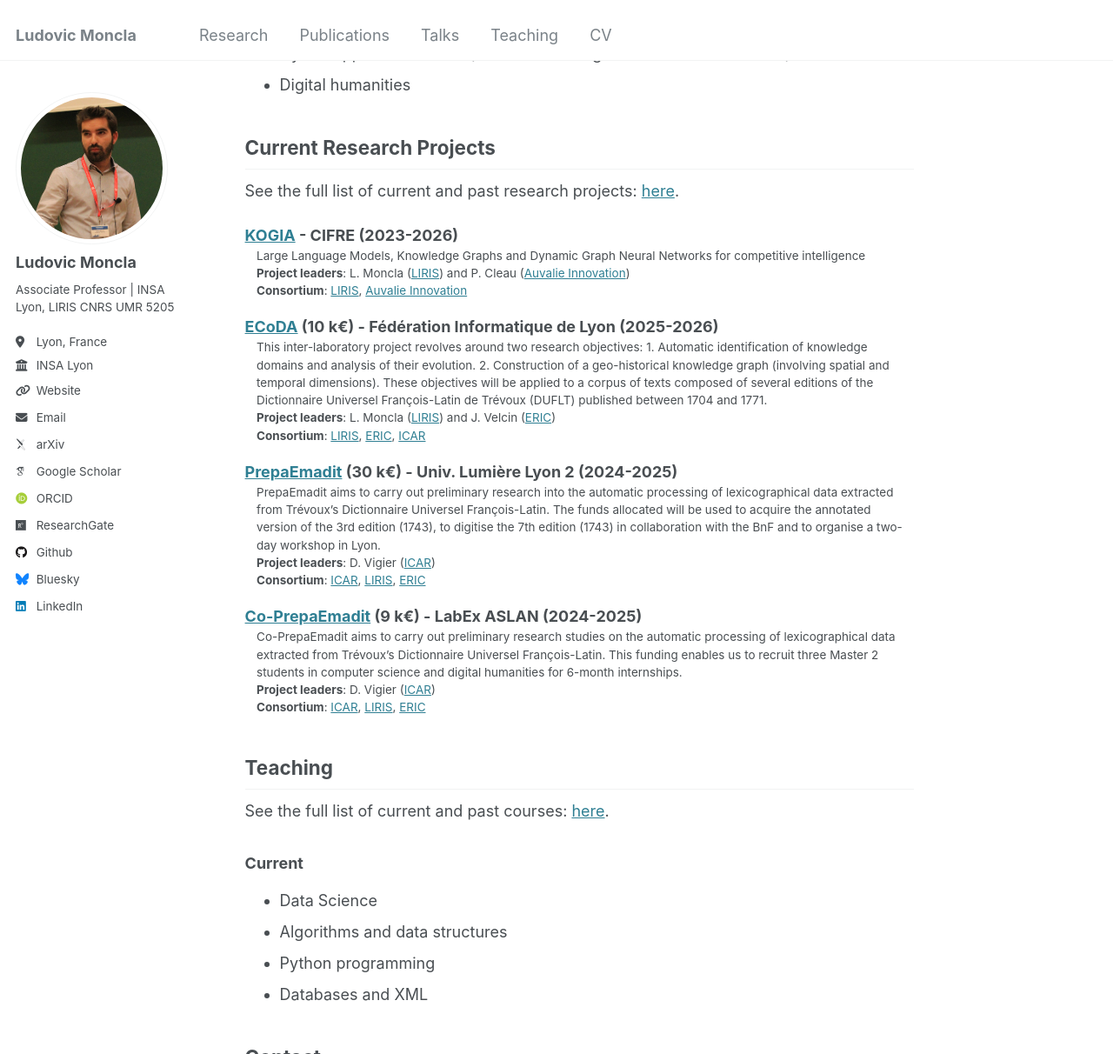
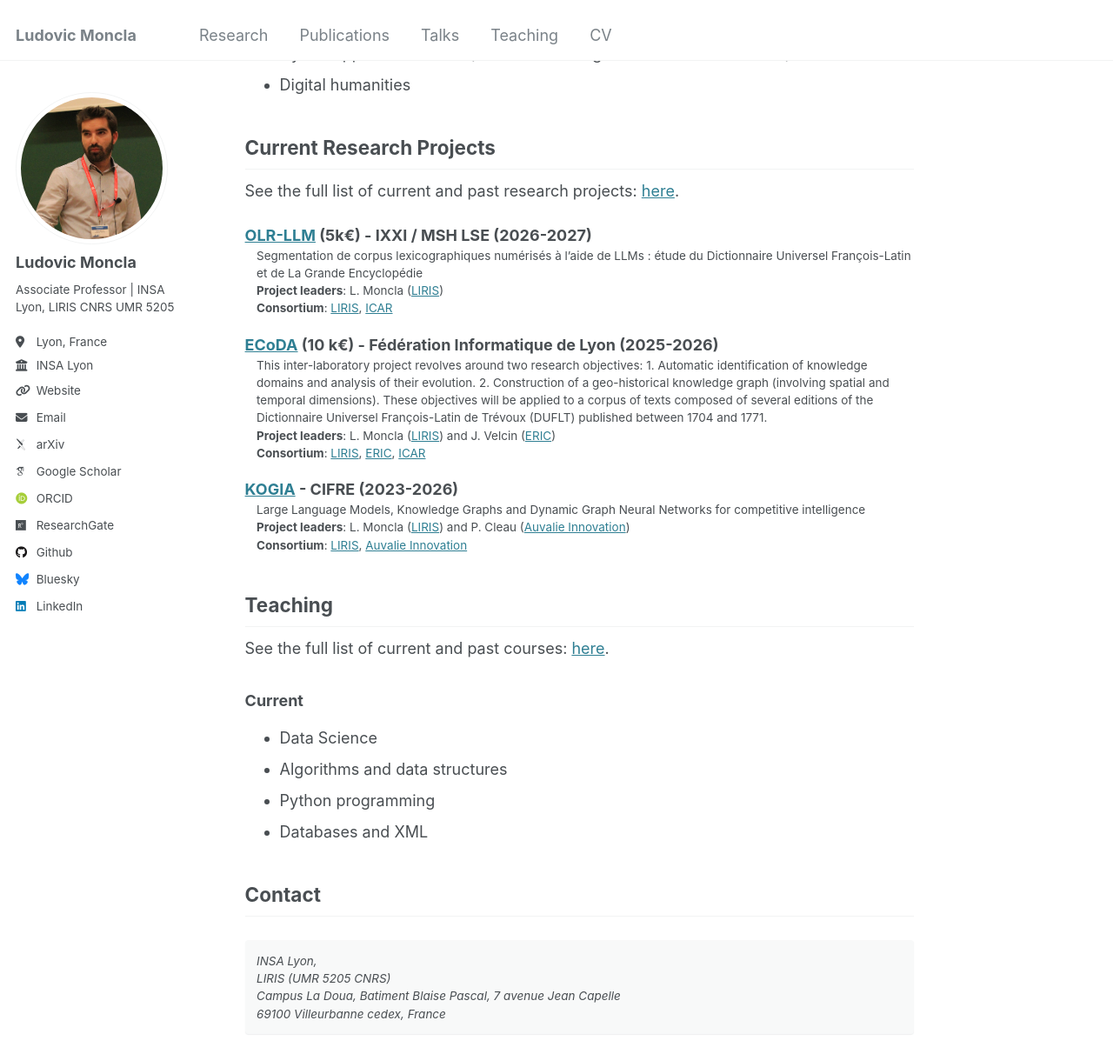
Before and after one commit to ludovicmoncla/ludovicmoncla.github.io, a Jekyll site: the page built from _pages/about.md, in a window 1280 px wide and 1400 px high, scrolled down 1045 px, cut to the strip 0-1212 px from the top of the window. Shown: the whole strip at 87% size. Built offline with Jekyll 4.4.1, drawn with Linux system fonts in a browser that asks for light colours; some web fonts are replaced.

Commit message:
Update about.md

```diff
--- a/_pages/about.md
+++ b/_pages/about.md
@@ -41,11 +41,10 @@ I was previously (2016-2018) a postdoctoral researcher at the Naval Academy Rese
 
 See the full list of current and past research projects: [here](/research/).
 
-[KOGIA]() - CIFRE (2023-2026)
-:   Large Language Models, Knowledge Graphs and Dynamic Graph Neural Networks for competitive intelligence
-<br/>**Project leaders**: L. Moncla ([LIRIS](https://liris.cnrs.fr/)) and P. Cleau ([Auvalie Innovation](https://auvalie.com))
-<br/>**Consortium**: [LIRIS](https://liris.cnrs.fr/), [Auvalie Innovation](https://auvalie.com)
-
+[OLR-LLM](https://www.ixxi.fr/projets/projets-finances-en-2025#section-4) (5k€) - IXXI / MSH LSE (2026-2027)
+:   Segmentation de corpus lexicographiques numérisés à l’aide de LLMs : étude du Dictionnaire Universel François-Latin et de La Grande Encyclopédie
+<br/>**Project leaders**: L. Moncla ([LIRIS](https://liris.cnrs.fr/))
+<br/>**Consortium**: [LIRIS](https://liris.cnrs.fr/), [ICAR](http://icar.cnrs.fr/)
 
 [ECoDA](https://fil.cnrs.fr/les-projets-2025-2026/) (10 k€) - Fédération Informatique de Lyon (2025-2026)
 :   This inter-laboratory project revolves around two research objectives: 1. Automatic identification of knowledge domains and analysis of their evolution. 2. Construction of a geo-historical knowledge graph (involving spatial and temporal dimensions).
@@ -53,17 +52,11 @@ These objectives will be applied to a corpus of texts composed of several editio
 <br/>**Project leaders**: L. Moncla ([LIRIS](https://liris.cnrs.fr/)) and J. Velcin ([ERIC](https://eric.msh-lse.fr))
 <br/>**Consortium**: [LIRIS](https://liris.cnrs.fr/), [ERIC](https://eric.msh-lse.fr), [ICAR](http://icar.cnrs.fr/)
 
+[KOGIA]() - CIFRE (2023-2026)
+:   Large Language Models, Knowledge Graphs and Dynamic Graph Neural Networks for competitive intelligence
+<br/>**Project leaders**: L. Moncla ([LIRIS](https://liris.cnrs.fr/)) and P. Cleau ([Auvalie Innovation](https://auvalie.com))
+<br/>**Consortium**: [LIRIS](https://liris.cnrs.fr/), [Auvalie Innovation](https://auvalie.com)
 
-[PrepaEmadit]() (30 k€) - Univ. Lumière Lyon 2 (2024-2025)
-:   PrepaEmadit aims to carry out preliminary research into the automatic processing of lexicographical data extracted from Trévoux's Dictionnaire Universel François-Latin. The funds allocated will be used to acquire the annotated version of the 3rd edition (1743), to digitise the 7th edition (1743) in collaboration with the BnF and to organise a two-day workshop in Lyon.
-<br/>**Project leaders**: D. Vigier ([ICAR](http://icar.cnrs.fr/))
-<br/>**Consortium**: [ICAR](http://icar.cnrs.fr/), [LIRIS](https://liris.cnrs.fr/), [ERIC](https://eric.msh-lse.fr)
-
-
-[Co-PrepaEmadit]() (9 k€) - LabEx ASLAN (2024-2025)
-:   Co-PrepaEmadit aims to carry out preliminary research studies on the automatic processing of lexicographical data extracted from Trévoux's Dictionnaire Universel François-Latin. This funding enables us to recruit three Master 2 students in computer science and digital humanities for 6-month internships.
-<br/>**Project leaders**: D. Vigier ([ICAR](http://icar.cnrs.fr/))
-<br/>**Consortium**: [ICAR](http://icar.cnrs.fr/), [LIRIS](https://liris.cnrs.fr/), [ERIC](https://eric.msh-lse.fr)
 
 
 
```
